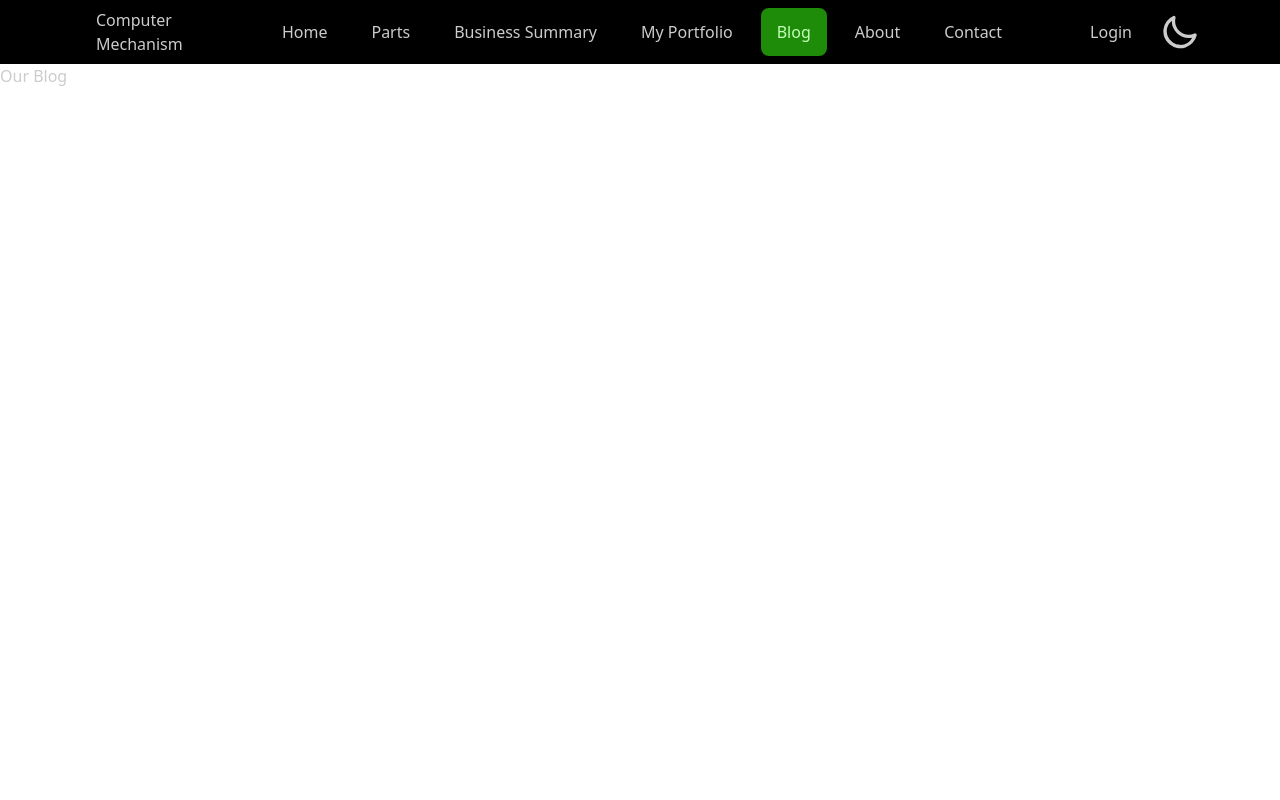
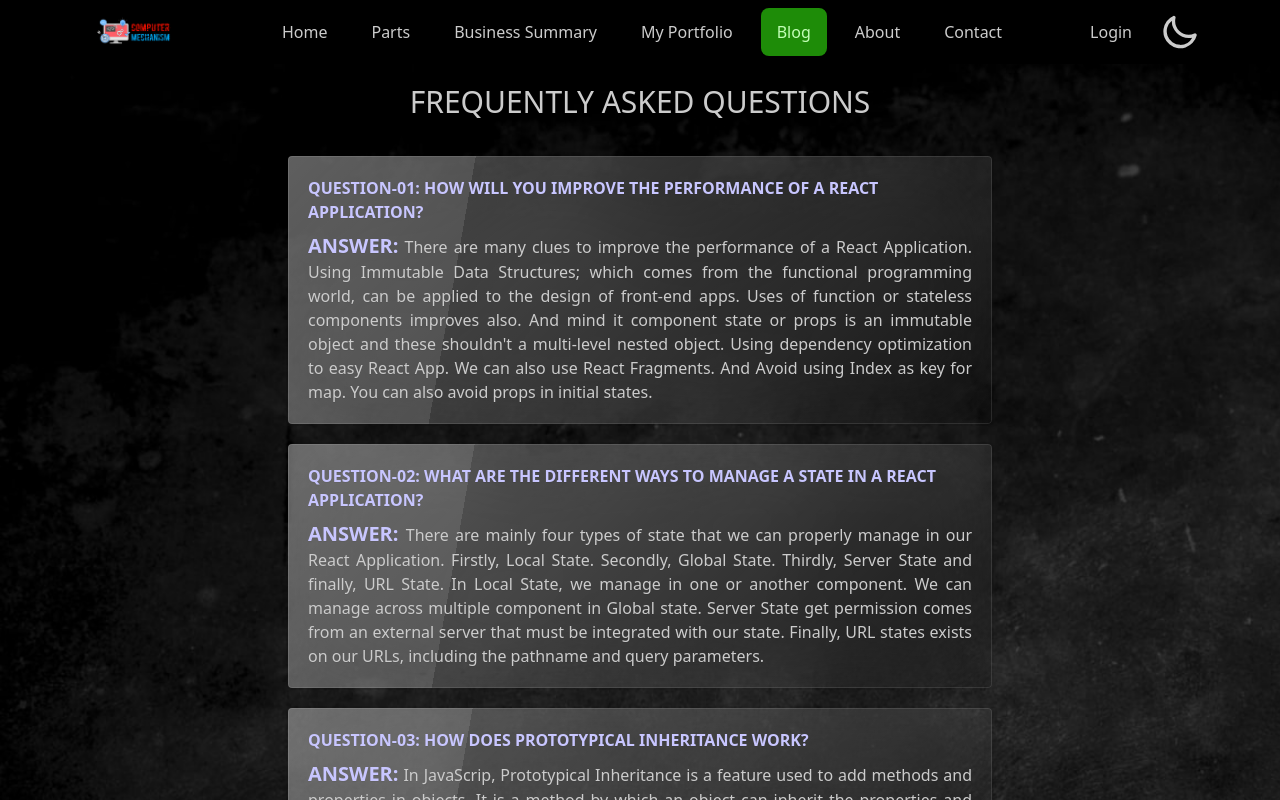
Before and after one commit to Thowhid31/manufacturer-website-client-side-assignment-12, a React (Create React App) app: page /blog in a window 1280 px wide. Built offline with nearby package versions, Linux system fonts and the light colour scheme; no server answers.

Commit message:
added all blog's questions

```diff
--- a/src/Components/Blog.js
+++ b/src/Components/Blog.js
@@ -1,9 +1,37 @@
 import React from 'react';
+import purchaseBG from '../Assets/images/purchase-2.jpg'
+
 
 const Blog = () => {
     return (
-        <div>
-            <h1>Our Blog</h1>
+        <div className='px-12 lg:px-72' style={{
+            background: `url(${purchaseBG})`,
+            backgroundSize: 'cover'
+        }}> <h1 className='text-center m-5 text-3xl uppercase pb-4'>Frequently Asked Questions</h1>
+            <div className='flex justify-center'>
+                <div>
+                <div className='glass rounded p-5 mb-5'>
+                    <p className='font-bold text-secondary pb-2 uppercase'>Question-01: How will you improve the performance of a React Application?</p>
+                    <p className='text-justify'><small className='text-xl uppercase font-bold text-secondary'>Answer:</small> There are many clues to improve the performance of a React Application. Using Immutable Data Structures; which comes from the functional programming world, can be applied to the design of front-end apps. Uses of function or stateless components improves also. And mind it component state or props is an immutable object and these shouldn't a multi-level nested object. Using dependency optimization to easy React App. We can also use React Fragments. And Avoid using Index as key for map. You can also avoid props in initial states.</p>
+                </div>
+                <div className='glass rounded p-5 mb-5'>
+                    <p className='font-bold text-secondary pb-2 uppercase'>Question-02: What are the different ways to manage a state in a React application?</p>
+                    <p className='text-justify'><small className='text-xl uppercase font-bold text-secondary'>Answer: </small>There are mainly four types of state that we can properly manage in our React Application. Firstly, Local State. Secondly, Global State. Thirdly, Server State and finally, URL State. In Local State, we manage in one or another component. We can manage across multiple component in Global state. Server State get permission comes from an external server that must be integrated with our state. Finally, URL states exists on our URLs, including the pathname and query parameters. </p>
+                </div>
+                <div className='glass rounded p-5 mb-5'>
+                    <p className='font-bold text-secondary pb-2 uppercase '>Question-03: How does prototypical inheritance work?</p>
+                    <p className='text-justify'><small className='text-xl uppercase font-bold text-secondary'>Answer:</small> In JavaScrip, Prototypical Inheritance is a feature used to add methods and properties in objects. It is a method by which an object can inherit the properties and methods of another object. In generally, in order to get and set the [[Prototype]] of an object, we use Object.getPrototypeOf and Object.setPrototypeOf. Nowadays, in modern language, it is being set using __proto__.</p>
+                </div>
+                <div className='glass rounded p-5 mb-5'>
+                    <p className='font-bold text-secondary pb-2 uppercase'>Question-04: Why you do not set the state directly in React. For example, if you have const [products, setProducts] = useState([]). Why you do not set products = [...] instead, you use the setProducts.</p>
+                    <p className='text-justify'><small className='text-xl uppercase font-bold text-secondary'>Answer:</small> If we directly update the state, it doesn't change the state immediately. Instead, it creates a pending state transition, and accessing it after calling this method will only return the present value. We lose control of the state across all components. Thats why, we do not set the state directly in React. For example, if you have const [products, setProducts] = useState([]). Why you do not set products = [...] instead, you use the setProducts. </p>
+                </div>
+                <div className='glass rounded p-5 mb-5'>
+                    <p className='font-bold text-secondary pb-2 uppercase'>Question-05: What is a unit test? Why should write unit tests?</p>
+                    <p className='text-justify'><small className='text-xl uppercase font-bold text-secondary'>Answer:</small> Unit Testing is a software development process in which the smallest testable parts of an application, called units, are individually and freely scrutinized for proper operation. This Testing methodology is done during the development process by the software developers and sometimes QA staff. One of the benefits of unit tests is that they isolate a function, class or method and only test that piece of code. Higher quality individual components create overall system resiliency. Thus, the result is reliable code. Unit tests also change the nature of the debugging process.</p>
+                </div>
+                </div>
+            </div>
         </div>
     );
 };
--- a/src/Components/Navbar.js
+++ b/src/Components/Navbar.js
@@ -3,6 +3,7 @@ import React, { useState } from 'react';
 import { useAuthState } from 'react-firebase-hooks/auth';
 import { NavLink } from 'react-router-dom';
 import auth from '../firebase.init';
+import navImage from '../Assets/images/logo-assign-12.png'
 
 const Navbar = ({ children }) => {
 
@@ -27,7 +28,7 @@ const Navbar = ({ children }) => {
 
                 <label for="my-drawer-2"  class="badge badge-accent lg:hidden">•••</label>
 
-                    <div className="flex-1 px-2 mx-2">Computer Mechanism</div>
+                    <div className="flex-1 px-2 mx-2"><img className='w-1/3 lg:w-1/2' src={navImage} alt="" /></div>
                     <div className="flex-none lg:hidden">
 
                         <label htmlFor="my-drawer-3" className="btn btn-square btn-ghost">
```
Also changed, not shown: src/Assets/images/logo-assign-12.png (added), 1 other file (tests, documents, lock files or other folders).
